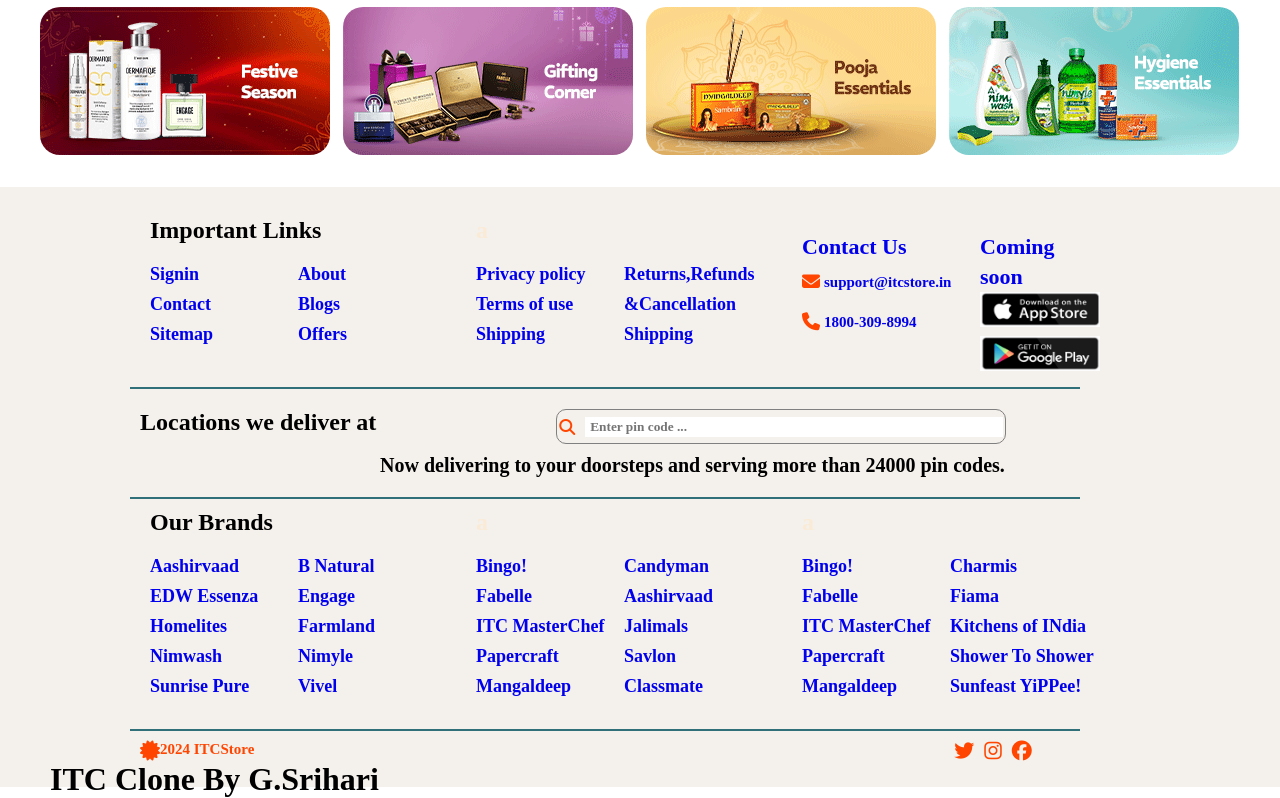
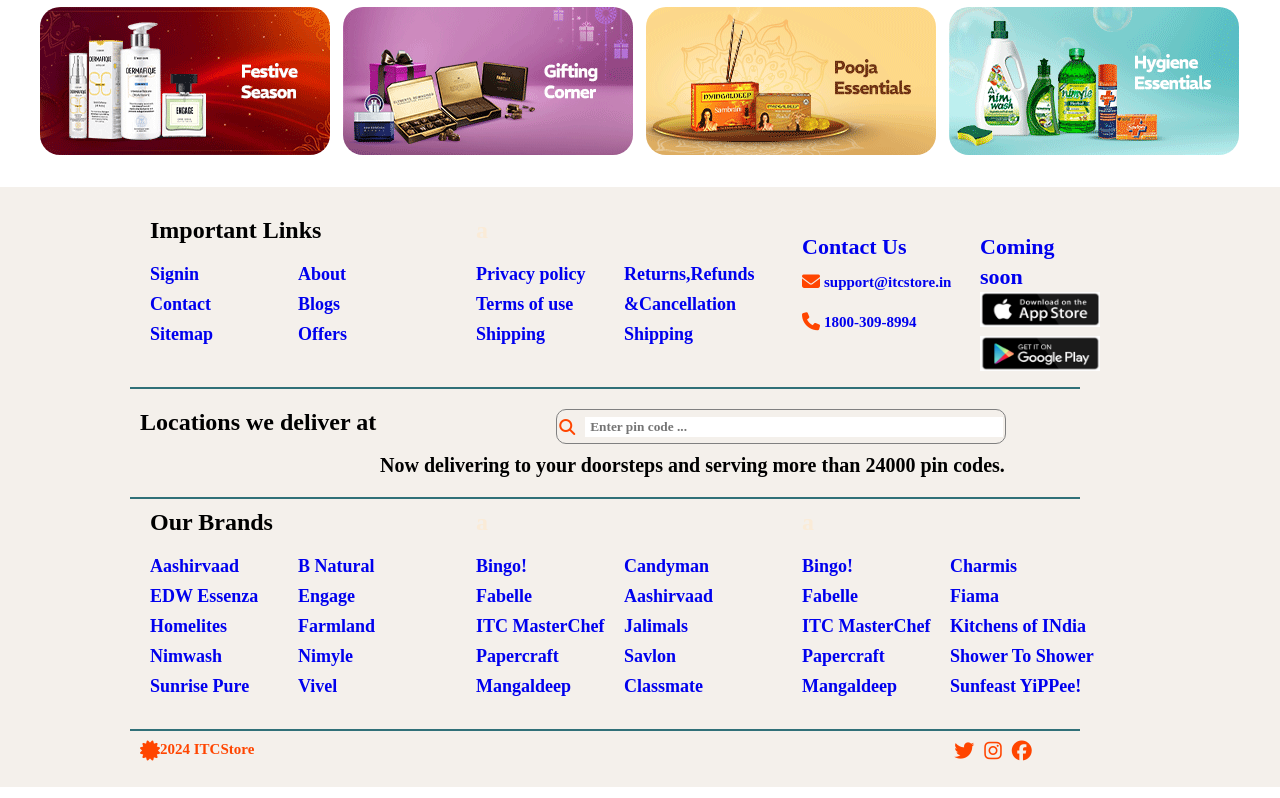
Before and after one commit to SrihariGatreddi/itcEcommercce, a plain HTML site: page index.html in a window 1280 px wide. Shown: the part 1917-2715 px from the top of the page. Drawn offline with Linux system fonts and the light colour scheme.

Commit message:
Revert "written author name"

```diff
--- a/index.html
+++ b/index.html
@@ -352,9 +352,6 @@
             <a><div  class="footer_socialmedia"><i class="fa-brands fa-twitter fontAwesome_color"></i><i class="fa-brands fa-instagram fontAwesome_color"></i><i class="fa-brands fa-facebook fontAwesome_color"></i></div></a>
            </div>
         </section>
-        <div class="box">
-            <h1>ITC Clone By G.Srihari</h1>
-        </div>
         </footer>
     </body>
 </html>
```
